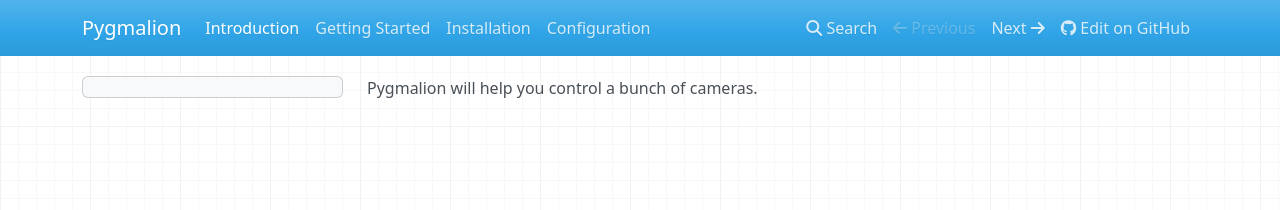
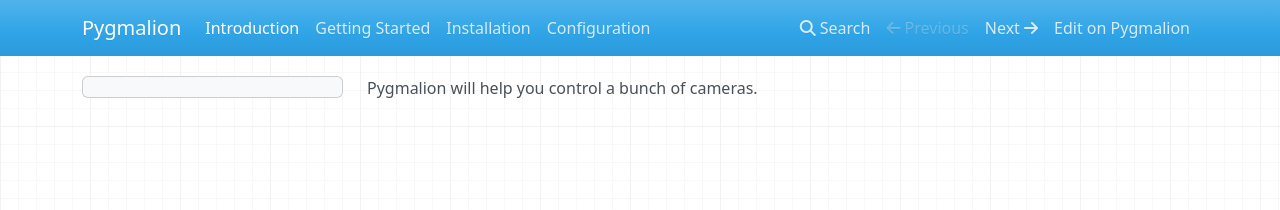
Before and after one commit to bitbyt3r/Pygmalion, an MkDocs documentation site: the page built from docs/index.md, in a window 1280 px wide. Shown: the top 210 px of the page. Built offline with MkDocs 1.6.1, drawn with Linux system fonts in a browser that asks for light colours; nearby versions of some CDN libraries; some of the changed lines change nothing that is shown.

Commit message:
Adding docs

```diff
--- a/mkdocs.yml
+++ b/mkdocs.yml
@@ -1,7 +1,7 @@
 site_name: Pygmalion
 site_url: https://photometry.io/
 repo_url: https://github.com/bitbyt3r/pygmalion
-repo_nam: Pygmalion
+repo_name: Pygmalion
 nav:
   - 'Introduction': 'index.md'
   - 'Getting Started': 'getting-started.md'
```
